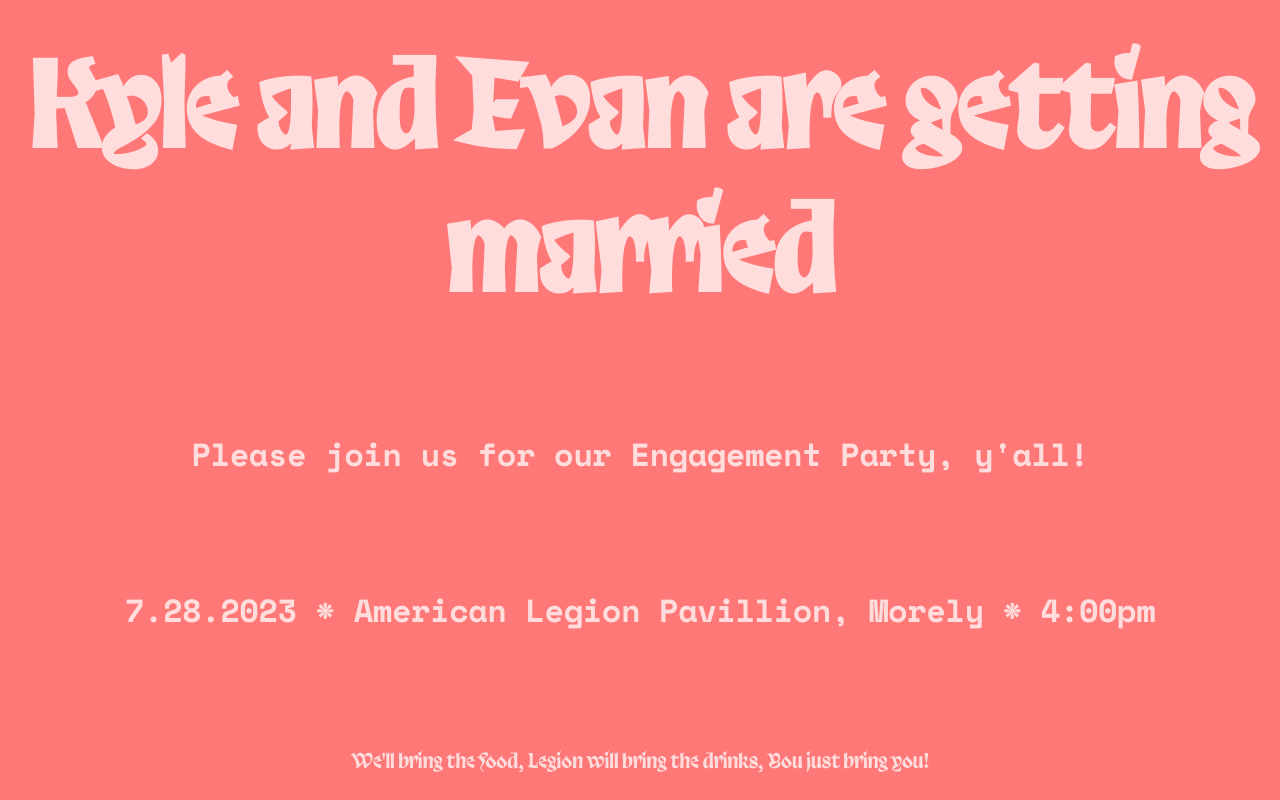
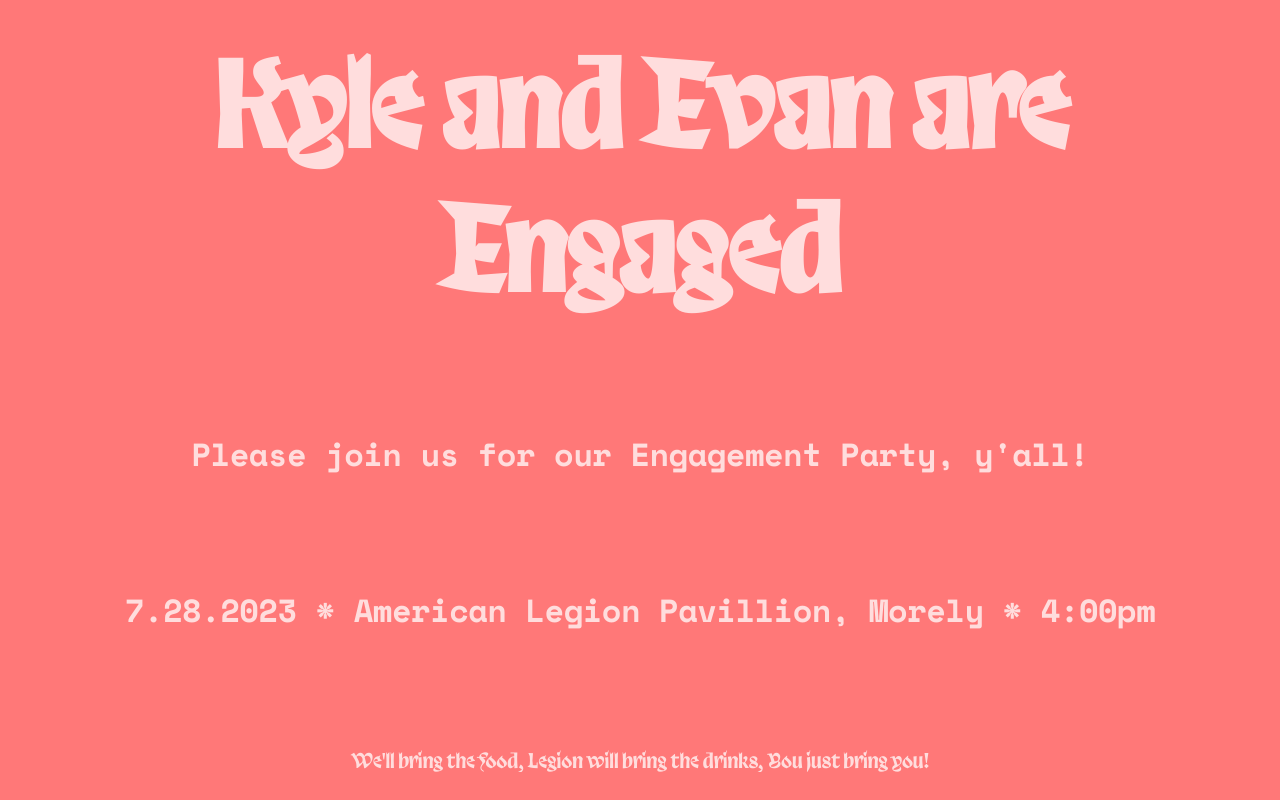
Before and after one commit to kylespalermo/wedding, a plain HTML site: page michigan.html in a window 1280 px wide. Drawn offline with nearby package versions, Linux system fonts and the light colour scheme.

Commit message:
Update michigan.html
Engaged

```diff
--- a/michigan.html
+++ b/michigan.html
@@ -15,7 +15,7 @@
     </head>
     <body>
         <div>
-            <h1>Kyle and Evan are getting married</h1>
+            <h1>Kyle and Evan are Engaged</h1>
             <p class="info">Please join us for our Engagement Party, y'all!</p>
             <p class="info">7.28.2023 * American Legion Pavillion, Morely * 4:00pm</p>
             <p class="sub">We'll bring the food, Legion will bring the drinks, You just bring you!</p>
```
